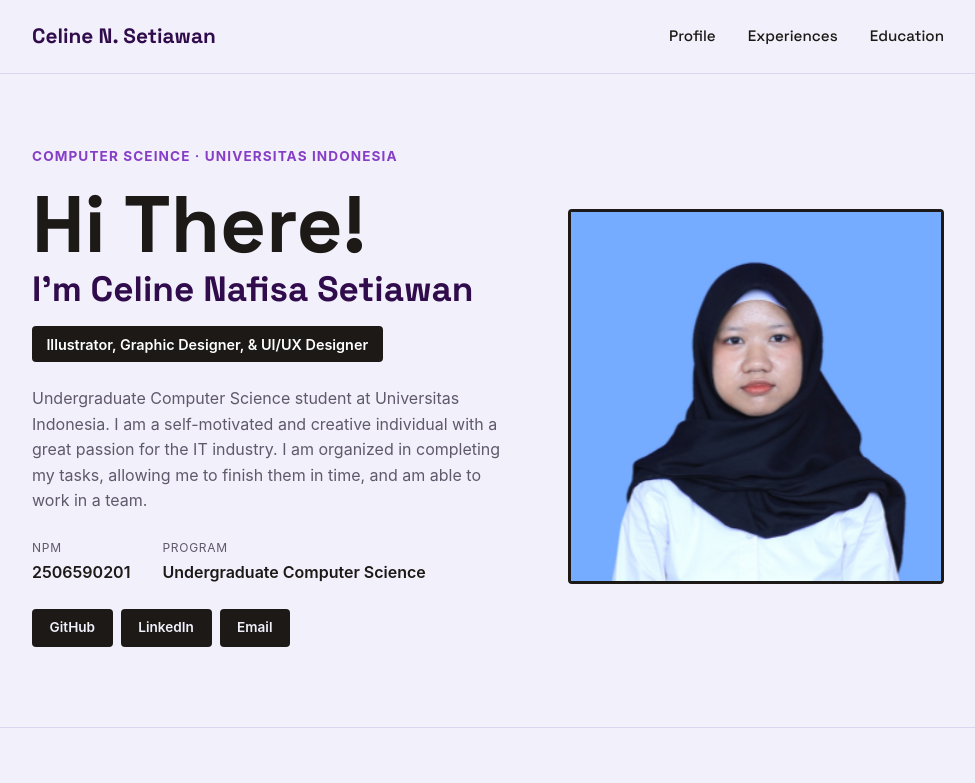
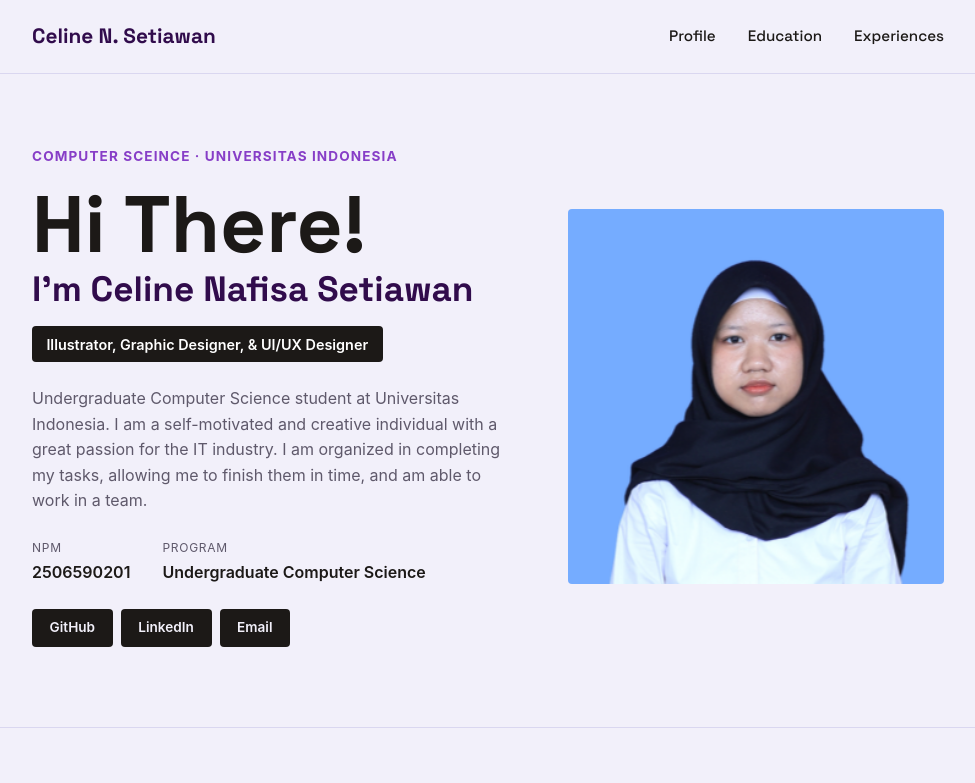
Before and after one commit to celinenn/myportfolio, a Django app: page / in a window 1280 px wide. Shown: the top 783 px of the page, without its empty margins (152-1127 px from the left). Run offline with Django 5.2, Linux system fonts and the light colour scheme.

Commit message:
Switched education and experience order in nav and changed self picture border

```diff
--- a/static/css/style.css
+++ b/static/css/style.css
@@ -203,7 +203,7 @@
     aspect-ratio: 1 / 1;
     object-fit: cover;
     border-radius: var(--radius);
-    border: 3px solid var(--carbon-black);
+    border: 5px solid var(--blue-gradient);
 }
 
 
--- a/templates/index.html
+++ b/templates/index.html
@@ -15,8 +15,8 @@
             <a href="#profile" class="brand">Celine N. Setiawan</a>
             <nav>
                 <a href="#profile" class="nav-link">Profile</a>
+                <a href="#education" class="nav-link">Education</a>
                 <a href="#experiences" class="nav-link">Experiences</a>
-                <a href="#education" class="nav-link">Education</a>
             </nav>
         </div>
     </header>
```
